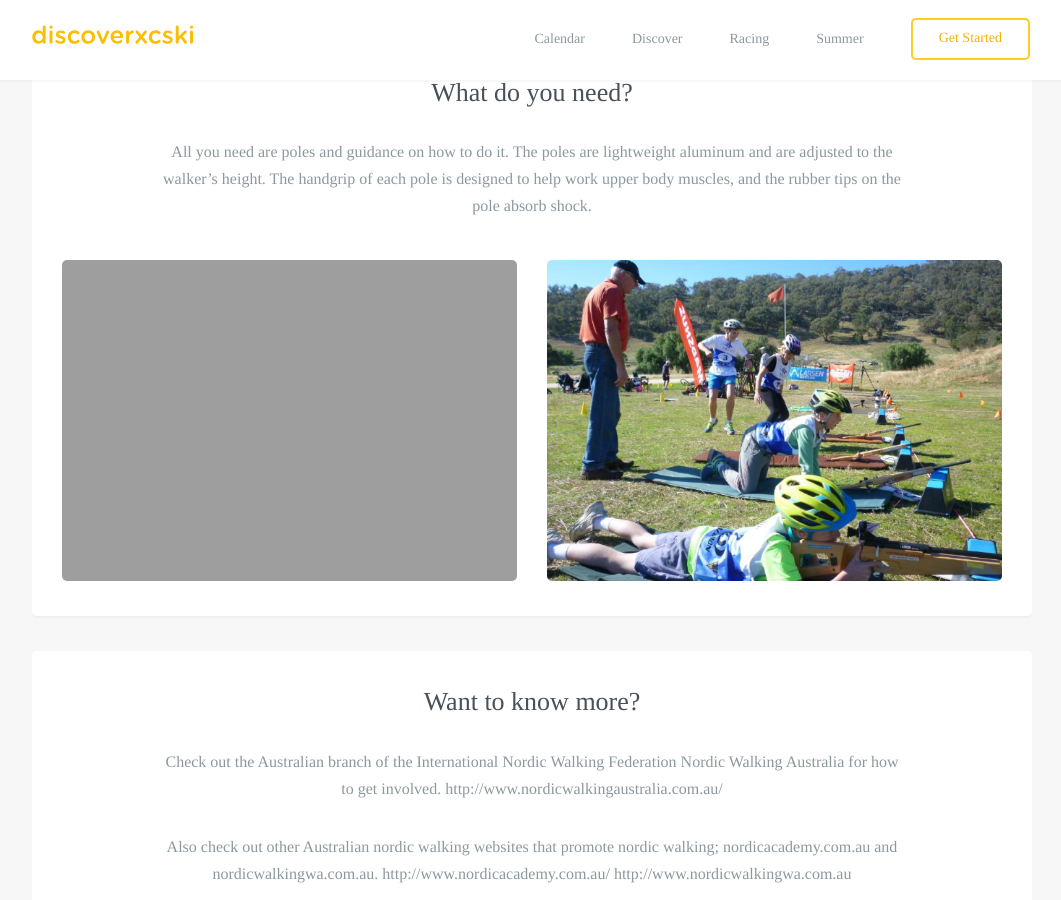
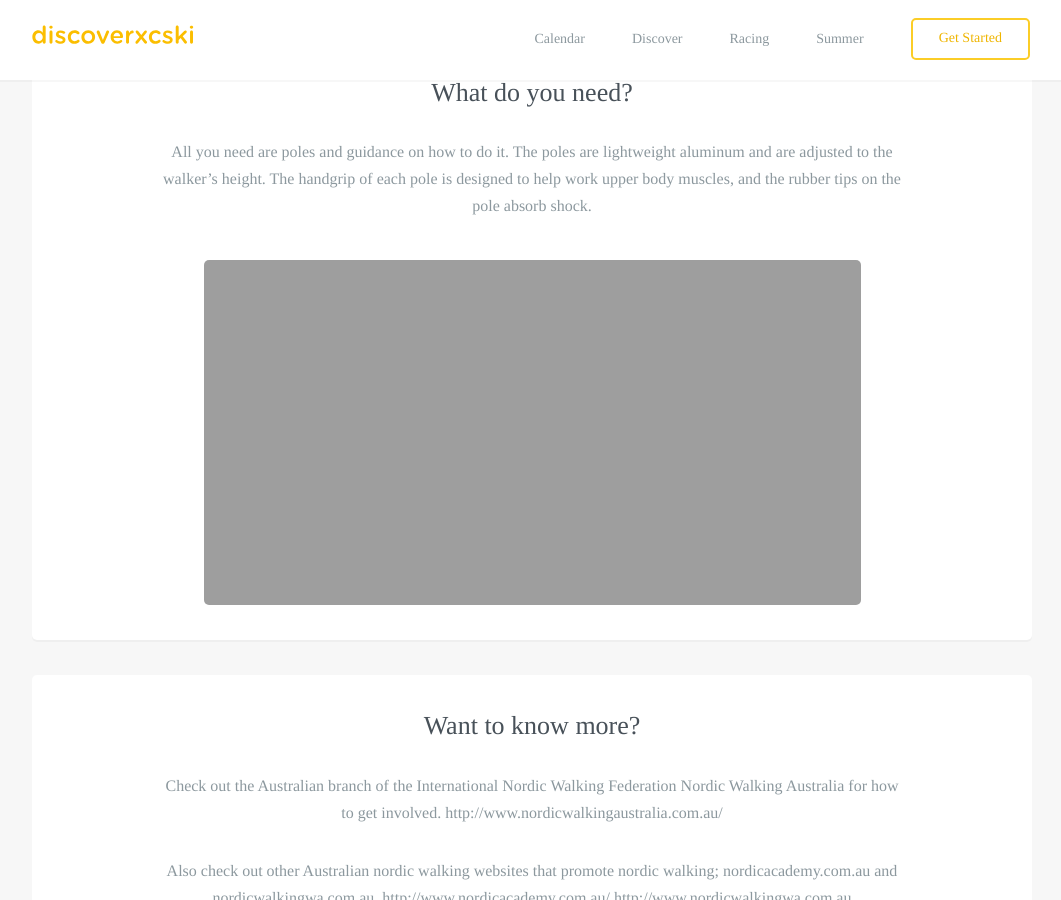
Before and after one commit to robcatto/robcatto.github.io, a Jekyll site: the page built from summer/nordic-walking/index.html, in a window 1280 px wide and 900 px high, scrolled down 841 px. Shown: the whole window, without its empty margins (108-1169 px from the left). Built offline with Jekyll 4.4.1, drawn with Linux system fonts in a browser that asks for light colours; some web fonts are replaced; Markdown is read by kramdown in place of the engine named in the settings.

Commit message:
Update index.html

```diff
--- a/summer/nordic-walking/index.html
+++ b/summer/nordic-walking/index.html
@@ -64,37 +64,12 @@ layout: default
                    All you need are poles and guidance on how to do it.  The poles are lightweight aluminum and are adjusted to the walker’s height. The handgrip of each pole is designed to help work upper body muscles, and the rubber tips on the pole absorb shock.
 
                 </p>
-                <div class="row">
-
-
-
-
-                         <div class="column two">
-                                                <div class="callout-card" style="
-                                                background: url(http://www.discoverxcski.com/images/nordic-walking1.jpg);
-                                                background-size: cover;
-                                                min-height: 321px;
-                                                ">
-
-
-                                                </div>
-                        </div>
-
-                        <div class="column two">
-                                                <div class="callout-card" style="
-                                                background: url(http://www.discoverxcski.com/images/summer-biathlon.png);
-                                                background-size: cover;
-                                                background-position: center;
-                                                min-height: 321px;
-                                                ">
-
-
-                                                </div>
-                        </div>
-
-
-
-                </div>
+                 <div class="one">
+                <div class="onelarge centered" style="
+                background-image: url(http://www.discoverxcski.com/images/nordic-walking1.jpg);
+                background-size: cover;
+                "></div>
+                </section>
                   </section>
 
 
```
